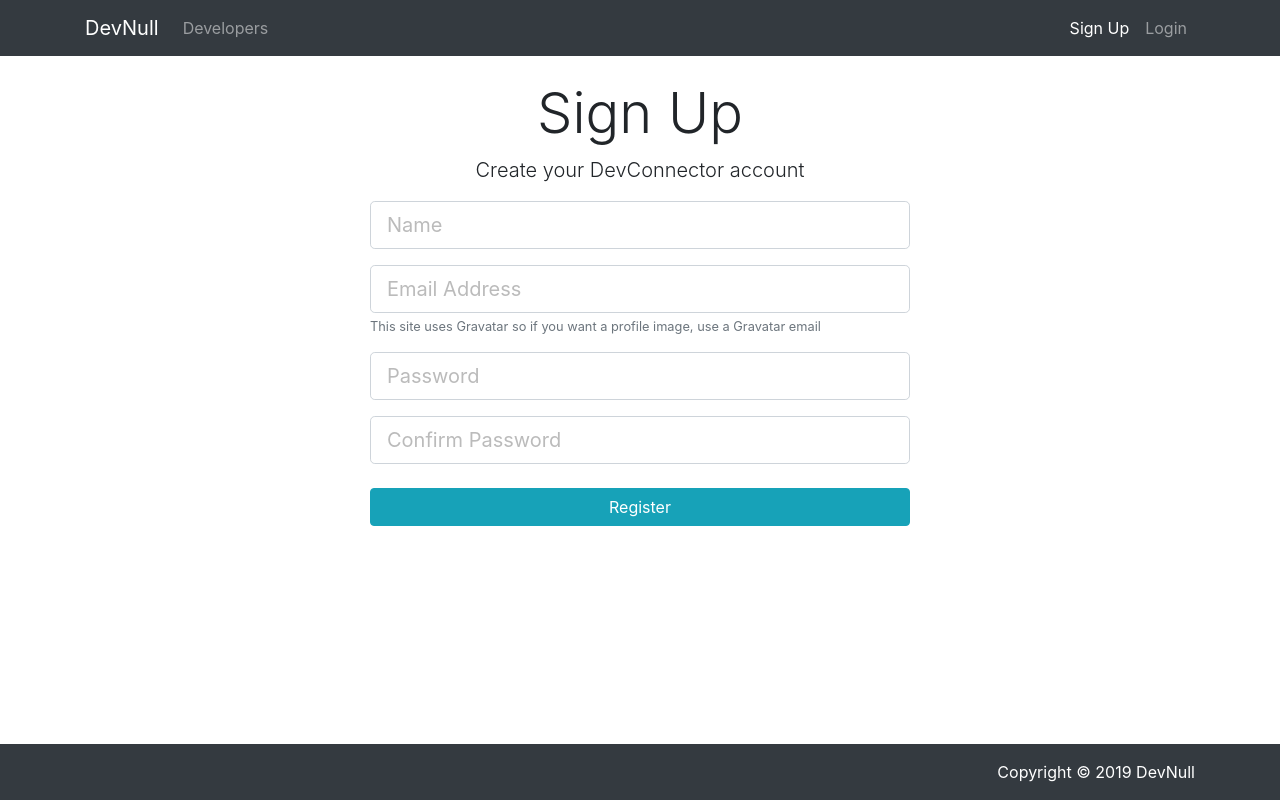
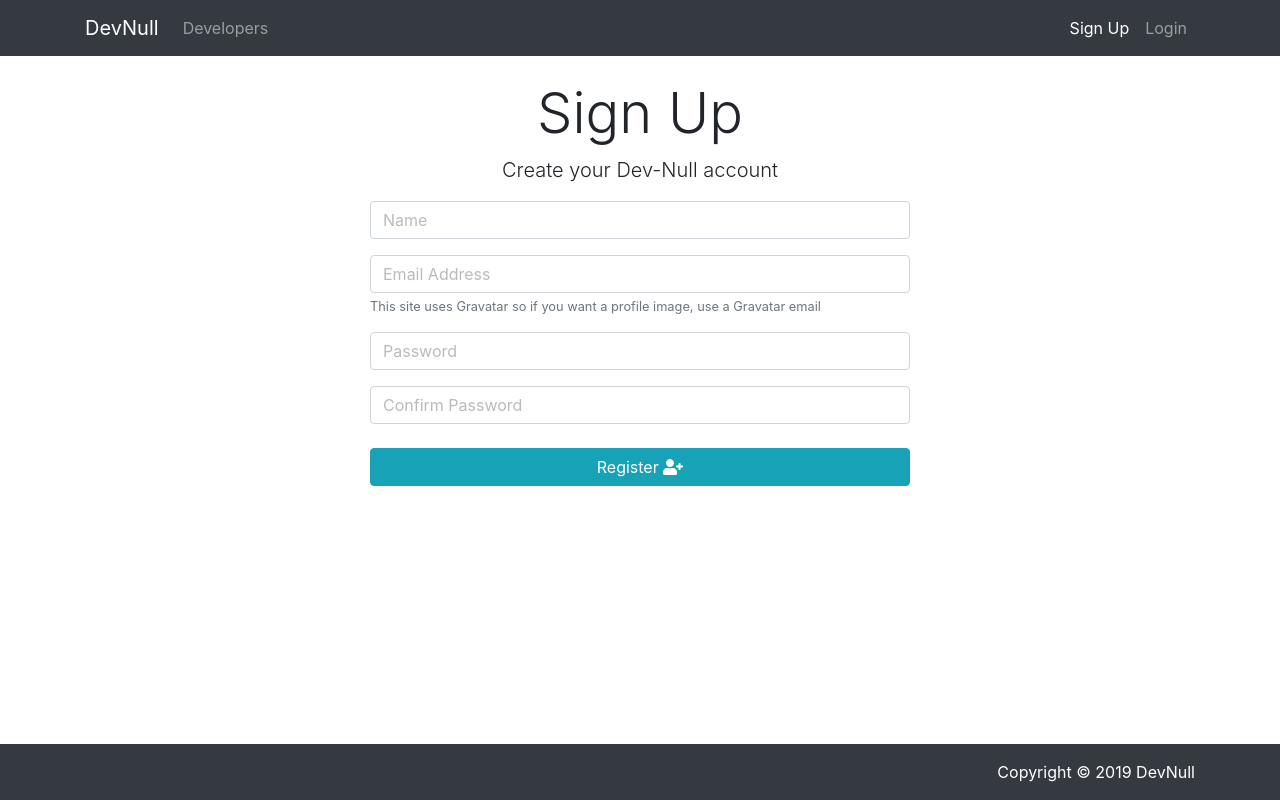
Before and after one commit to mrSerhi/Dev-Null, a React (Create React App) app in the folder client/: page /register in a window 1280 px wide. Built offline with nearby package versions, Linux system fonts and the light colour scheme.

Commit message:
Add to Register component -> displaing feedback validation message returns from a server

```diff
--- a/client/package.json
+++ b/client/package.json
@@ -8,6 +8,7 @@
     "@fortawesome/react-fontawesome": "^0.1.4",
     "axios": "^0.18.0",
     "bootstrap": "^4.3.1",
+    "classnames": "^2.2.6",
     "react": "^16.8.6",
     "react-dom": "^16.8.6",
     "react-router-dom": "^5.0.0",
--- a/client/src/components/Auth/Register.js
+++ b/client/src/components/Auth/Register.js
@@ -1,44 +1,15 @@
 import React, { Component } from "react";
 import axios from "axios";
+import classnames from "classnames";
+import { FontAwesomeIcon } from "@fortawesome/react-fontawesome";
 
 class Register extends Component {
   state = {
     name: "",
     email: "",
     password: "",
-    password2: ""
-  };
-
-  validate = data => {
-    const error = {};
-    let isValid = true;
-
-    if (data.name.length < 3) {
-      error.name = "Name must be equal or biggest then 3";
-      isValid = false;
-    }
-
-    if (data.name === "") {
-      error.name = "Name is required";
-      isValid = false;
-    }
-
-    if (data.email === "") {
-      error.email = "Email is required";
-      isValid = false;
-    }
-
-    if (data.password === "" && data.password2 === "") {
-      error.password = "Password is required";
-      isValid = false;
-    }
-
-    if (data.password !== data.password2) {
-      error.notIdenticPassword = "Password not equal";
-      isValid = false;
-    }
-
-    return { error, isValid };
+    password2: "",
+    errors: {}
   };
 
   handleOnChange = e => this.setState({ [e.target.name]: e.target.value });
@@ -57,71 +28,107 @@ class Register extends Component {
     axios
       .post("/api/users/register", user)
       .then(res => console.log(res.data))
-      .catch(ex => console.dir(ex.response.data));
+      .catch(ex => this.setState({ errors: ex.response.data }));
 
     // clear fields
-    this.setState({ name: "", email: "", password: "", password2: "" });
+    // this.setState({ name: "", email: "", password: "", password2: "" });
   };
 
+  validateEmail(email) {
+    const re = /^(([^<>()[\]\\.,;:\s@"]+(\.[^<>()[\]\\.,;:\s@"]+)*)|(".+"))@((\[[0-9]{1,3}\.[0-9]{1,3}\.[0-9]{1,3}\.[0-9]{1,3}\])|(([a-zA-Z\-0-9]+\.)+[a-zA-Z]{2,}))$/;
+    return re.test(String(email).toLowerCase());
+  }
+
   render() {
-    const { name, email, password, password2 } = this.state;
+    const { name, email, password, password2, errors } = this.state;
+    const tip = (
+      <small className="form-text text-muted">
+        This site uses Gravatar so if you want a profile image, use a Gravatar
+        email
+      </small>
+    );
+
     return (
       <div className="register">
         <div className="container">
           <div className="row">
             <div className="col-md-6 m-auto">
               <h1 className="display-4 text-center">Sign Up</h1>
-              <p className="lead text-center">
-                Create your DevConnector account
-              </p>
-              <form onSubmit={this.handleOnSubmit}>
+              <p className="lead text-center">Create your Dev-Null account</p>
+
+              <form noValidate onSubmit={this.handleOnSubmit}>
                 <div className="form-group">
                   <input
+                    name="name"
                     value={name}
                     onChange={this.handleOnChange}
                     type="text"
-                    className="form-control form-control-lg"
+                    className={classnames("form-control", {
+                      "is-invalid": errors.name || (errors.name && name === ""),
+                      "is-valid": name !== ""
+                    })}
                     placeholder="Name"
-                    name="name"
-                    required
                   />
+                  <div className="invalid-feedback">{errors.name}</div>
                 </div>
+
                 <div className="form-group">
                   <input
+                    name="email"
                     value={email}
                     onChange={this.handleOnChange}
                     type="email"
-                    className="form-control form-control-lg"
+                    className={classnames("form-control", {
+                      "is-invalid":
+                        errors.email ||
+                        (!this.validateEmail(email) && email !== ""),
+                      "is-valid": this.validateEmail(email) || errors.email
+                    })}
                     placeholder="Email Address"
-                    name="email"
                   />
-                  <small className="form-text text-muted">
-                    This site uses Gravatar so if you want a profile image, use
-                    a Gravatar email
-                  </small>
+                  {!errors.email ? tip : ""}
+
+                  <div className="invalid-feedback">{errors.email}</div>
                 </div>
+
                 <div className="form-group">
                   <input
+                    name="password"
                     value={password}
                     onChange={this.handleOnChange}
                     type="password"
-                    className="form-control form-control-lg"
+                    className={classnames("form-control", {
+                      "is-invalid":
+                        errors.password || (errors.password && password === ""),
+                      "is-valid": password !== "" && !errors.password
+                    })}
                     placeholder="Password"
-                    name="password"
                   />
+
+                  <div className="invalid-feedback">{errors.password}</div>
                 </div>
+
                 <div className="form-group">
                   <input
+                    name="password2"
                     value={password2}
                     onChange={this.handleOnChange}
                     type="password"
-                    className="form-control form-control-lg"
+                    className={classnames("form-control", {
+                      "is-invalid": errors.password2 && password2 !== password,
+                      "is-valid":
+                        password2 === password &&
+                        password !== "" &&
+                        password2 !== ""
+                    })}
                     placeholder="Confirm Password"
-                    name="password2"
                   />
+
+                  <div className="invalid-feedback">{errors.password2}</div>
                 </div>
+
                 <button type="submit" className="btn btn-info btn-block mt-4">
-                  Register
+                  Register <FontAwesomeIcon icon="user-plus" />
                 </button>
               </form>
             </div>
--- a/client/src/fontAwesome.js
+++ b/client/src/fontAwesome.js
@@ -1,5 +1,9 @@
 import { library } from "@fortawesome/fontawesome-svg-core";
 // import { FontAwesomeIcon } from '@fortawesome/react-fontawesome'
-import { faCoffee, faCheckSquare } from "@fortawesome/free-solid-svg-icons";
+import {
+  faCoffee,
+  faCheckSquare,
+  faUserPlus
+} from "@fortawesome/free-solid-svg-icons";
 
-library.add(faCoffee, faCheckSquare);
+library.add(faCoffee, faCheckSquare, faUserPlus);
```
Also changed, not shown: 1 other file (tests, documents, lock files or other folders).
